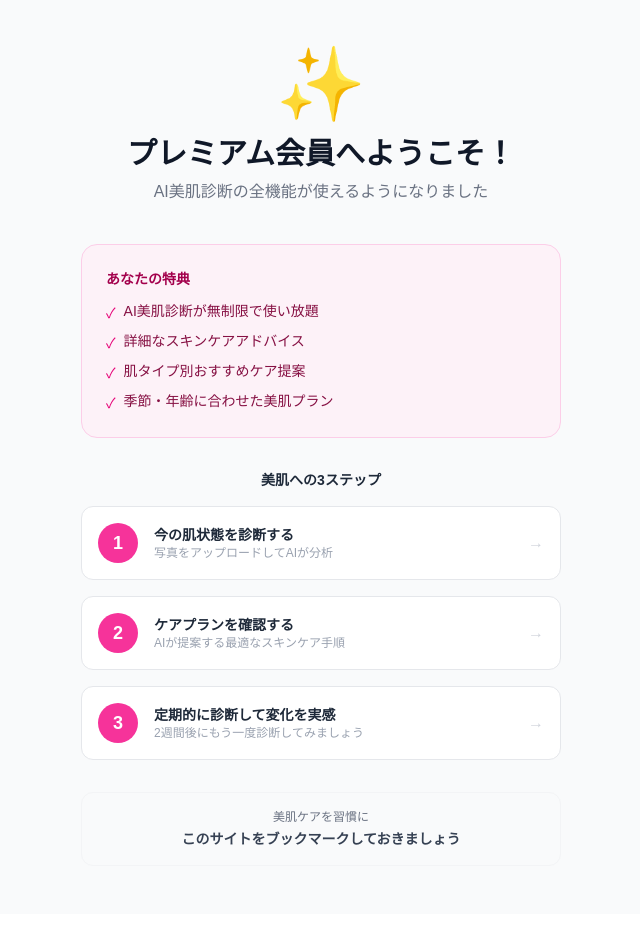
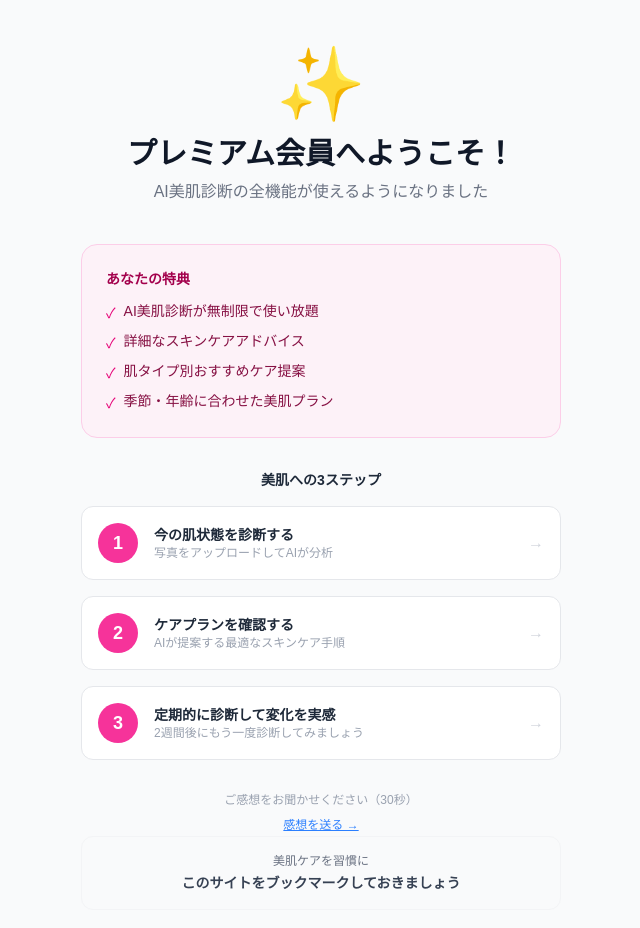
Before and after one commit to pokkori/hada-ai, a Next.js app: page /success in a window 1280 px wide. Shown: the top 928 px of the page, without its empty margins (319-959 px from the left). Built offline with nearby package versions, Linux system fonts and the light colour scheme.

Commit message:
add feedback link on success page

```diff
--- a/app/success/page.tsx
+++ b/app/success/page.tsx
@@ -119,6 +119,11 @@
           </Link>
         </div>
 
+
+        <div className="mt-6 text-center">
+          <p className="text-xs text-gray-400 mb-1">ご感想をお聞かせください（30秒）</p>
+          <a href="mailto:support@pokkorilab.com?subject=%E3%81%94%E6%84%9F%E6%83%B3&body=%E3%82%B5%E3%83%BC%E3%83%93%E3%82%B9%E5%90%8D%EF%BC%9A%0A%E6%84%9F%E6%83%B3%EF%BC%9A" className="text-xs text-blue-500 underline hover:text-blue-700">感想を送る →</a>
+        </div>
         <div className="text-center bg-gray-50 rounded-xl p-4 border border-gray-100">
           <p className="text-xs text-gray-500 mb-1">美肌ケアを習慣に</p>
           <p className="text-sm font-bold text-gray-700">このサイトをブックマークしておきましょう</p>
```
